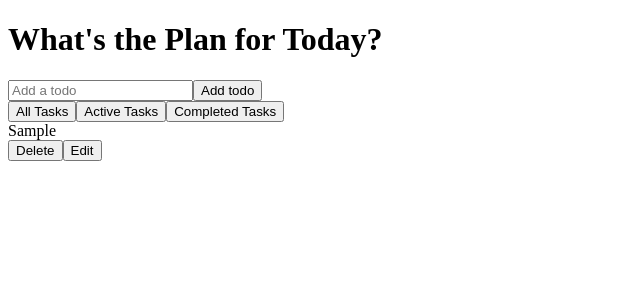
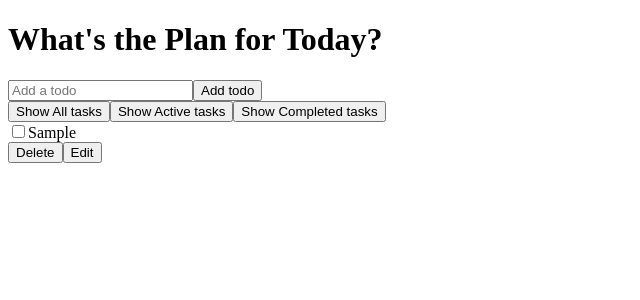
Before and after one commit to sggurjeet/todolist, a React (Create React App) app: page / in a window 1280 px wide. Both pictures are taken after typing "Sample" into the empty fields and a click on the button "Add todo". Shown: the top 300 px of the page, without its empty margins (0-640 px from the left). Built offline with nearby package versions, Linux system fonts and the light colour scheme.

Commit message:
all functionality done

```diff
--- a/src/components/FilterButton.js
+++ b/src/components/FilterButton.js
@@ -1,23 +1,13 @@
-import React, { useState } from "react";
+import React from "react";
 
 function FilterButton(props) {
-  const [filter, setFilter] = useState("All");
-  const FILTER_MAP = {
-    All: () => true,
-    Active: (task) => !task.completed,
-    Completed: (task) => task.completed,
-  };
-
   return (
-    <button
-      type="button"
-      className="btn toggle-btn"
-      aria-pressed={props.isPressed}
-      onClick={() => props.setFilter(props.name)}
-    >
-      <span className="visually-hidden">Show </span>
+    <button type="button" onClick={props.onClick}>
+      <span>Show </span>
       <span>{props.name}</span>
-      <span className="visually-hidden"> tasks</span>
+      <span> tasks</span>
     </button>
   );
 }
+
+export default FilterButton;
--- a/src/components/Todo.js
+++ b/src/components/Todo.js
@@ -1,17 +1,27 @@
 import React from "react";
 
-const Todo = ({ todos, completeTodo, removeTodo, editOnClick, updateTodo }) => {
+const Todo = ({
+  todos,
+  complete,
+  removeTodo,
+  editOnClick,
+  updateTodo,
+  changeStatus,
+}) => {
   return todos.map((todo, index) => (
-    <div
-      className={todo.isComplete ? "todo-row complete" : "todo-row"}
-      key={index}
-    >
-      {/* <div>
-        <input key={todo.id} type="checkbox" defaultChecked={false} />
-      </div> */}
-      <div key={todo.id} onDoubleClick={() => completeTodo(todo.id)}>
+    <div key={index}>
+      <div>
+        <input
+          key={todo.id}
+          type="checkbox"
+          checked={todo.complete}
+          onChange={() => changeStatus(todo.id)}
+        />
         {todo.text}
       </div>
+      {/* <div key={todo.id} onDoubleClick={() => completeTodo(todo.id)}>
+        {todo.text}
+      </div> */}
       <div className="icons">
         <button onClick={() => removeTodo(todo.id)} className="delete-icon">
           Delete
--- a/src/components/TodoForm.js
+++ b/src/components/TodoForm.js
@@ -13,6 +13,7 @@ function TodoForm(props) {
     props.onSubmit({
       id: Math.floor(Math.random() * 100),
       text: input,
+      complete: false,
     });
     setInput("");
   };
@@ -47,11 +48,6 @@ function TodoForm(props) {
           <button onClick={handleSubmit} className="todo-button">
             Add todo
           </button>
-          <div className="todo-filter">
-            <button>All Tasks</button>
-            <button>Active Tasks</button>
-            <button>Completed Tasks</button>
-          </div>
         </>
       )}
     </form>
--- a/src/components/TodoList.js
+++ b/src/components/TodoList.js
@@ -2,6 +2,9 @@ import React, { useState } from "react";
 import TodoForm from "./TodoForm";
 import TodoModal from "./TodoModal";
 import Todo from "./Todo";
+import FilterButton from "./FilterButton";
+
+const filterOBJ = { All: "", Active: false, Completed: true };
 
 function TodoList() {
   const [todos, setTodos] = useState([]);
@@ -9,6 +12,7 @@ function TodoList() {
     id: "",
     value: "",
   });
+  const [taskFilter, setTaskFilter] = useState("");
 
   const addTodo = (todo) => {
     if (!todo.text || /^\s*$/.test(todo.text)) {
@@ -39,15 +43,6 @@ function TodoList() {
   const editOnClick = (todo) => {
     setEdit({ id: todo.id, value: todo.text });
   };
-  // const completeTodo = (id) => {
-  //   let newTodos = todos.map((todo) => {
-  //     if (todo.id === id) {
-  //       todo.isComplete = !todo.isComplete;
-  //     }
-  //     return todo;
-  //   });
-  //   setTodos(newTodos);
-  // };
 
   const submitUpdate = (value) => {
     updateTodo(edit.id, value);
@@ -56,17 +51,45 @@ function TodoList() {
       value: "",
     });
   };
+  const changeStatus = (id) => {
+    const todoIndex = todos.findIndex((todo) => todo.id === id);
+    const localTodos = [...todos];
+    localTodos[todoIndex] = {
+      ...localTodos[todoIndex],
+      complete: !localTodos[todoIndex].complete,
+    };
+    setTodos(localTodos);
+  };
+  const formatTodo = (filter) => {
+    if (filter) {
+      return todos.filter((todo) => todo.complete);
+    }
+    if (filter === false) {
+      return todos.filter((todo) => !todo.complete);
+    }
+    return todos;
+  };
 
   return (
     <>
       <h1>What's the Plan for Today?</h1>
       <TodoForm onSubmit={addTodo} />
+      {Object.keys(filterOBJ).map((key) => (
+        <FilterButton
+          key={key}
+          name={key}
+          onClick={() => setTaskFilter(filterOBJ[key])}
+        />
+      ))}
+      {/* <FilterButton name="All" onClick={() => setTaskFilter("")} />
+      <FilterButton name="Active" onClick={() => setTaskFilter(false)} />
+      <FilterButton name="Complete" onClick={() => setTaskFilter(true)} /> */}
       <Todo
-        todos={todos}
-        // completeTodo={completeTodo}
+        todos={formatTodo(taskFilter)}
         removeTodo={removeTodo}
         updateTodo={updateTodo}
         editOnClick={editOnClick}
+        changeStatus={changeStatus}
       />
       {edit.id && <TodoModal edit={edit} onSubmit={submitUpdate} />}
     </>
--- a/src/components/TodoModal.js
+++ b/src/components/TodoModal.js
@@ -1,18 +1,13 @@
-import React, { useState } from "react";
+import React from "react";
 import Modal from "react-modal";
 import TodoForm from "./TodoForm";
-// { edit, submitUpdate, modalIsOpen }
+
 const TodoModal = ({ edit, onSubmit: submitUpdate }) => {
-  const [modalIsOpen, setModalIsOpen] = useState(true);
   return (
     <div>
-      <Modal
-        isOpen={modalIsOpen}
-        ariaHideApp={false}
-        onRequestClose={() => setModalIsOpen(false)}
-      >
+      <Modal isOpen={true} ariaHideApp={false} onRequestClose={submitUpdate}>
         <TodoForm edit={edit} onSubmit={submitUpdate} />
-        <button onClick={() => setModalIsOpen(false)}>Close</button>
+        <button onClick={submitUpdate}>Close</button>
       </Modal>
     </div>
   );
```
